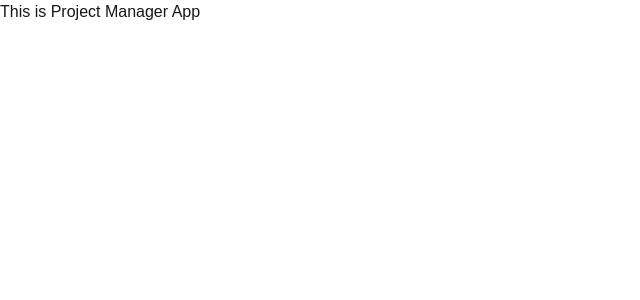
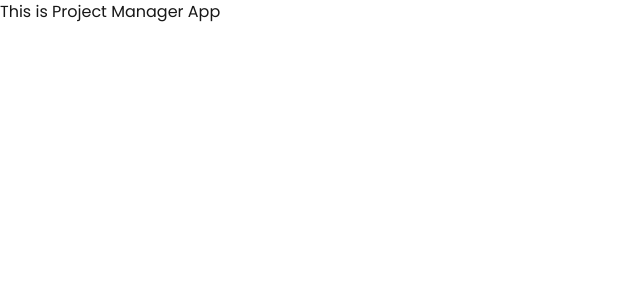
Before and after one commit to ivandj0h/project-manager-app, a Next.js app: page / in a window 1280 px wide. Shown: the top 300 px of the page, without its empty margins (0-640 px from the left). Built offline with nearby package versions, Linux system fonts and the light colour scheme.

Commit message:
add font & layout config

```diff
--- a/app/globals.css
+++ b/app/globals.css
@@ -25,3 +25,7 @@
     text-wrap: balance;
   }
 }
+
+.poppins {
+  font-family: var(--font-poppins);
+}
--- a/app/layout.tsx
+++ b/app/layout.tsx
@@ -1,22 +1,17 @@
 import type { Metadata } from "next";
-import localFont from "next/font/local";
+import {Poppins} from "next/font/google";
 import "./globals.css";
-
-const geistSans = localFont({
-  src: "./fonts/GeistVF.woff",
-  variable: "--font-geist-sans",
-  weight: "100 900",
-});
-const geistMono = localFont({
-  src: "./fonts/GeistMonoVF.woff",
-  variable: "--font-geist-mono",
-  weight: "100 900",
-});
 
 export const metadata: Metadata = {
   title: "Project Manager App",
   description: "Generated by create next app",
 };
+
+const poppins = Poppins({
+  subsets: ["latin"],
+  weight: ["100", "200", "300", "400", "500", "600", "700", "800", "900"],
+  variable: "--font-poppins",
+});
 
 export default function RootLayout({
   children,
@@ -26,7 +21,7 @@
   return (
     <html lang="en">
       <body
-        className={`${geistSans.variable} ${geistMono.variable} antialiased`}
+        className={`${poppins.variable}`}
       >
         {children}
       </body>
```
Also changed, not shown: app/components/Sidebar.tsx (added).
